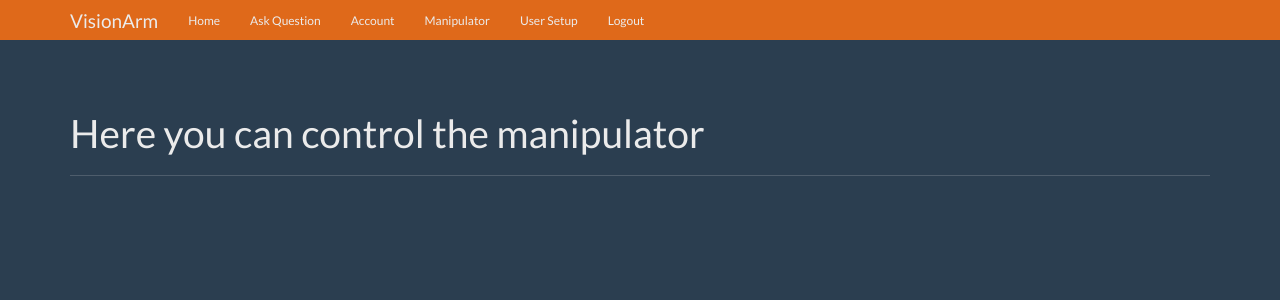
After one commit to jolynutella/VisionArm, a Flask app: page /manipulator in a window 1280 px wide. The commit adds this page. Shown: the top 300 px of the page. Run offline with Flask 3, Linux system fonts and the light colour scheme; the visitor is signed in with stand-in values (Sample User, id 1); some libraries are stand-ins or nearby versions.

Commit message:
Added commnets

```diff
--- a/visionarm/commands.py
+++ b/visionarm/commands.py
@@ -1,9 +1,12 @@
 import click
+
 from flask.cli import with_appcontext
 from .extentions import db
 from .models import User, Question
 
+# CLI command to create database tables
 @click.command(name='create_tables')
 @with_appcontext
 def create_tables():
+    # Create the database tables
     db.create_all()
--- a/visionarm/extentions.py
+++ b/visionarm/extentions.py
@@ -1,5 +1,8 @@
 from flask_login import LoginManager
 from flask_sqlalchemy import SQLAlchemy
 
+# Initialize the LoginManager instance
 login_manager = LoginManager()
+
+# Initialize the SQLAlchemy instance
 db = SQLAlchemy()
--- a/visionarm/routes/main.py
+++ b/visionarm/routes/main.py
@@ -8,11 +8,13 @@ main = Blueprint('main', __name__)
 
 @main.route('/')
 def index():
-
+    """
+    Route function for the index page.
+    Retrieves all questions that have an answer and renders the home template with the questions.
+    """
     questions = Question.query.filter(Question.answer != None).all()
 
     context = {
-
         'questions': questions
     }
     return render_template('home.html', **context)
@@ -20,7 +22,12 @@ def index():
 @main.route('/ask', methods=['GET', 'POST'])
 @login_required
 def ask():
-
+    """
+    Route function for the ask page.
+    Handles GET and POST requests.
+    - GET: Renders the ask template with the list of experts.
+    - POST: Handles form submission and adds a new question to the database.
+    """
     if request.method == 'POST':
         question = request.form['question']
         expert = request.form['expert']
@@ -35,7 +42,6 @@ def ask():
     experts = User.query.filter_by(expert=True).all()
 
     context = {
-
         'experts': experts
     }
     return render_template('ask.html', **context)
@@ -43,6 +49,13 @@ def ask():
 @main.route('/answer/<int:question_id>', methods=['GET', 'POST'])
 @login_required
 def answer(question_id):
+    """
+    Route function for answering a question.
+    Only experts can access this page.
+    Handles GET and POST requests.
+    - GET: Renders the answer template with the question details.
+    - POST: Handles form submission and updates the answer for the question in the database.
+    """
     if not current_user.expert:
         return redirect(url_for('main.index'))
 
@@ -55,18 +68,20 @@ def answer(question_id):
         return redirect(url_for('main.unanswered'))
 
     context = {
-        'question' : question
+        'question': question
     }
 
     return render_template('answer.html', **context)
 
 @main.route('/question/<int:question_id>')
 def question(question_id):
-
+    """
+    Route function for displaying a question.
+    Retrieves the question details from the database and renders the question template with the details.
+    """
     question = Question.query.get_or_404(question_id)
 
     context = {
-
         'question': question
     }
     return render_template('question.html', **context)
@@ -74,14 +89,17 @@ def question(question_id):
 @main.route('/unanswered')
 @login_required
 def unanswered():
-
+    """
+    Route function for displaying unanswered questions.
+    Only experts can access this page.
+    Retrieves unanswered questions for the current user and renders the unanswered template.
+    """
     if not current_user.expert:
         return redirect(url_for('main.index'))
 
     unanswered_questions = Question.query.filter_by(expert_id=current_user.id).filter(Question.answer == None).all()
 
     context = {
-
         'unanswered_questions': unanswered_questions
     }
     return render_template('unanswered.html', **context)
@@ -89,14 +107,17 @@ def unanswered():
 @main.route('/users')
 @login_required
 def users():
-
+    """
+    Route function for displaying users.
+    Only admins can access this page.
+    Retrieves non-admin users from the database and renders the users template.
+    """
     if not current_user.admin:
         return redirect(url_for('main.index'))
 
     users = User.query.filter_by(admin=False).all()
 
     context = {
-
         'users': users
     }
     return render_template('users.html', **context)
@@ -104,7 +125,11 @@ def users():
 @main.route('/promote/<int:user_id>', methods=['GET', 'POST'])
 @login_required
 def promote(user_id):
-
+    """
+    Route function for promoting/demoting a user to/from expert status.
+    Only admins can access this page.
+    Retrieves the user from the database, toggles the expert status, and commits the changes.
+    """
     if not current_user.admin:
         return redirect(url_for('main.index'))
 
@@ -118,7 +143,12 @@ def promote(user_id):
 @main.route('/edit', methods=['GET', 'POST'])
 @login_required
 def edit():
-
+    """
+    Route function for editing the current user's account.
+    Handles GET and POST requests.
+    - GET: Renders the edit template.
+    - POST: Handles form submission and updates the user's account details in the database.
+    """
     if request.method == 'POST':
         new_login = request.form['new_login']
         existing_user = User.query.filter_by(login=new_login).first()
@@ -141,11 +171,14 @@ def edit():
 
     return render_template('edit.html')
 
-
 @main.route('/delete/<int:user_id>', methods=['GET', 'POST'])
 @login_required
 def delete(user_id):
-
+    """
+    Route function for deleting a user's account.
+    Only admins can access this page.
+    Retrieves the user from the database and deletes their account.
+    """
     user_to_delete = User.query.get(user_id)
 
     try:
@@ -157,3 +190,11 @@ def delete(user_id):
     except Exception as e:
         flash(f'Error deleting account: {str(e)}', 'danger')
         return redirect(url_for('main.edit'))
+
+@main.route('/manipulator')
+@login_required
+def manipulator():
+    """
+    Route function for rendering the manipulator template.
+    """
+    return render_template('manipulator.html')
--- a/visionarm/settings.py
+++ b/visionarm/settings.py
@@ -1,5 +1,10 @@
 import os
 
+# Retrieve the database URI from the environment variable 'SQLALCHEMY_DATABASE_URI'
 SQLALCHEMY_DATABASE_URI = os.environ.get('SQLALCHEMY_DATABASE_URI')
+
+# Retrieve the secret key from the environment variable 'SECRET_KEY'
 SECRET_KEY = os.environ.get('SECRET_KEY')
+
+# Disable modification tracking for SQLAlchemy
 SQLALCHEMY_TRACK_MODIFICATIONS = False
--- a/visionarm/templates/base.html
+++ b/visionarm/templates/base.html
@@ -35,6 +35,7 @@
             {% if current_user.is_authenticated %}
             <li><a href="{{ url_for('main.ask') }}">Ask Question</a></li>
             <li><a href="{{ url_for('main.edit') }}">Account</a></li>
+            <li><a href="{{ url_for('main.manipulator') }}">Manipulator</a></li>
             {% endif %}
             {% if current_user.is_authenticated and current_user.expert %}
             <li><a href="{{ url_for('main.unanswered') }}">Unanswered Questions</a></li>
--- /dev/null
+++ b/visionarm/templates/manipulator.html
@@ -0,0 +1,8 @@
+{% extends 'base.html' %}
+{% block title %}Manipulator{% endblock %}
+
+{% block content %}
+      <div class="page-header">
+        <h1>Here you can control the manipulator</h1>
+      </div>
+{% endblock %}
--- a/visionarm/test_settings.py
+++ b/visionarm/test_settings.py
@@ -1,5 +1,10 @@
 import os
 
+# Retrieve the test database URI from the environment variable 'SQLALCHEMY_TEST_DATABASE_URI'
 SQLALCHEMY_DATABASE_URI = os.environ.get('SQLALCHEMY_TEST_DATABASE_URI')
+
+# Retrieve the secret key from the environment variable 'SECRET_KEY'
 SECRET_KEY = os.environ.get('SECRET_KEY')
+
+# Disable modification tracking for SQLAlchemy
 SQLALCHEMY_TRACK_MODIFICATIONS = False
```
Also changed, not shown: tests/conftest.py (+13 -3 lines), tests/test_auth.py (+50 -3 lines), tests/test_create_tables.py (+7 -1 lines), tests/test_user_model.py (+10 -3 lines), visionarm/__init__.py (+10 -0 lines), visionarm/models.py (+22 -1 lines), visionarm/routes/auth.py (+15 -1 lines), visionarm/routes/manipulator.py (added, +9 -0 lines), instance/db.sqlite3.
